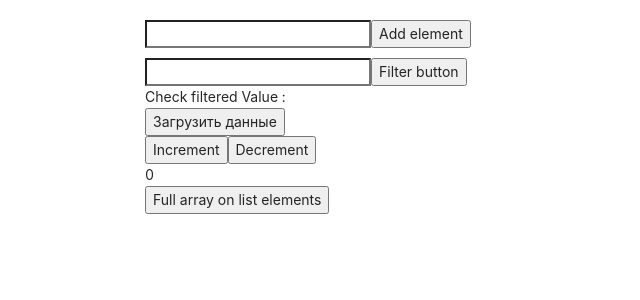
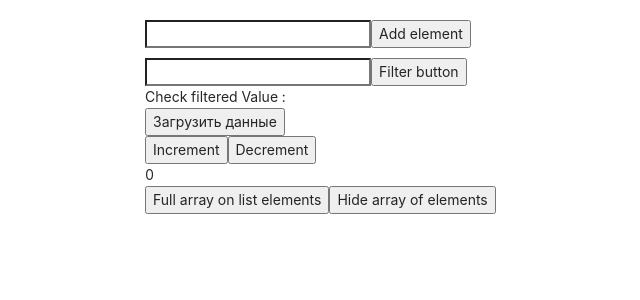
Before and after one commit to Sp0ngbik/work-space, a React (Create React App) app: page /func_redux in a window 1280 px wide. Shown: the top 300 px of the page, without its empty margins (270-910 px from the left). Built offline with nearby package versions, Linux system fonts and the light colour scheme.

Commit message:
todo array and hide button

```diff
--- a/src/pages/ReduxPractice/actions/actions.js
+++ b/src/pages/ReduxPractice/actions/actions.js
@@ -16,6 +16,7 @@ import {
   HIDE_SLIDER_IMAGE,
   LOADER_DIACTIVE,
   SAGA_DECREMENT,
+  SAGA_HIDE_ARRAY,
   SAGA_INCREMENT,
   SAGA_SLIDER_DECREMENT,
   SAGA_SLIDER_INCREMENT,
@@ -144,3 +145,7 @@ export function asyncTodoAction() {
 export function todoArrayAction() {
   return { type: SAGA_TODO_ARRAY, payload: { dispatched: true } };
 }
+
+export function hideArrayAction() {
+  return { type: SAGA_HIDE_ARRAY, payload: { dispatched: false } };
+}
--- a/src/pages/ReduxPractice/reducer/todoListIndicator.js
+++ b/src/pages/ReduxPractice/reducer/todoListIndicator.js
@@ -1,4 +1,4 @@
-import { SAGA_TODO_ARRAY } from "../types/types";
+import { SAGA_HIDE_ARRAY, SAGA_TODO_ARRAY } from "../types/types";
 
 const initialState = { dispatched: false };
 
@@ -6,6 +6,12 @@ export const todoListIndicator = (state = initialState, action) => {
   switch (action.type) {
     case SAGA_TODO_ARRAY:
       return { ...state, dispatched: true };
+    case SAGA_HIDE_ARRAY:
+      if (state.dispatched === true) {
+        return { ...state, dispatched: false };
+      } else {
+        return { ...state };
+      }
     default:
       return state;
   }
--- a/src/pages/ReduxPractice/redux/FuncRedux.js
+++ b/src/pages/ReduxPractice/redux/FuncRedux.js
@@ -6,6 +6,7 @@ import {
   asyncIncrement,
   asyncTodoAction,
   funcAsyncPosts,
+  hideArrayAction,
   onAddFuncElement,
   onFilterFuncWords,
 } from "../actions/actions";
@@ -130,6 +131,13 @@ const FuncRedux = () => {
         >
           Full array on list elements
         </button>
+        <button
+          onClick={() => {
+            dispatch(hideArrayAction());
+          }}
+        >
+          Hide array of elements
+        </button>
         <div className={style.todoListFuncRedux}>
           {todoArrayIndicator.dispatched === true
             ? todoArrayList.map((el, index) => {
--- a/src/pages/ReduxPractice/saga/sagaCounter.js
+++ b/src/pages/ReduxPractice/saga/sagaCounter.js
@@ -42,7 +42,7 @@ function* axiosUserWorker() {
 function* sagaSliderWorker() {
   const payload = [
     "https://cdn3.iconfinder.com/data/icons/feather-5/24/file-text-512.png",
-    "https://cdn3.iconfinder.com/data/icons/feather-5/24/chrome-256.png",
+    "https://cdn3.iconfinder.com/data/icon-s/feather-5/24/chrome-256.png",
     "https://cdn3.iconfinder.com/data/icons/feather-5/24/repeat-128.png",
   ];
   yield put(sliderAction(payload));
@@ -52,6 +52,7 @@ function* sagaTodoArrayWorker() {
   yield delay(1000);
   yield put(todoArrayAction());
 }
+
 //все в rootWacher
 //WATCHERS!!!!!!!!!!!!!!!!!!!!!!!!!!!!!!!!!!!!!!!!
 export function* sagaWatcher() {
--- a/src/pages/ReduxPractice/types/types.js
+++ b/src/pages/ReduxPractice/types/types.js
@@ -25,3 +25,5 @@ export const FUNC_REDUX_DECREMENT = "FUNC_SAGA_REDUX_DECREMENT";
 
 export const SAGA_TODO_ARRAY = "SAGA_TODO_ARRAY";
 export const ASYNC_TODO_ARRAY = "ASYNC_TODO_ARRAY";
+export const SAGA_HIDE_ARRAY = "SAGA_HIDE_ARRAY";
+export const ASYNC_HIDE_TODO_ARRAY = "ASYNC_HIDE_TODO_ARRAY";
```
